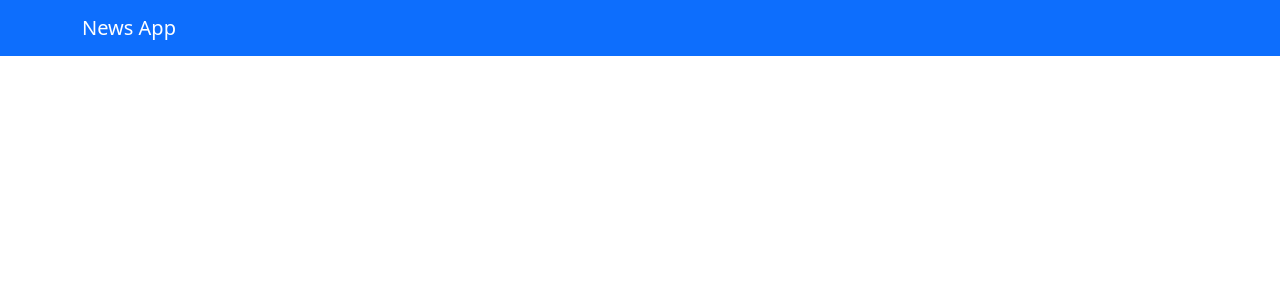
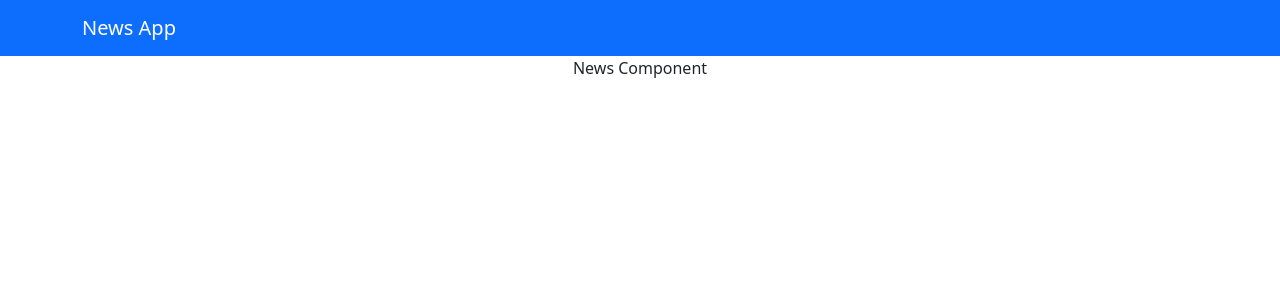
Before and after one commit to isti20/reactjs-news-app, a React (Create React App) app: page / in a window 1280 px wide. Shown: the top 300 px of the page. Built offline with nearby package versions, Linux system fonts and the light colour scheme.

Commit message:
create news item component

```diff
--- a/src/App.js
+++ b/src/App.js
@@ -1,11 +1,13 @@
 import './App.css';
-import Header from './components/Header';
+import NavigationBar from './components/Navbar';
 import 'bootstrap/dist/css/bootstrap.min.css';
+import News from './components/News';
 
 function App() {
   return (
     <div className="App">
-      <Header />
+      <NavigationBar />
+      <News />
     </div>
   );
 }
--- a/src/components/Header.jsx
+++ b/src/components/Navbar.jsx
@@ -1,7 +1,7 @@
 import React from "react";
 import { Navbar, Container } from 'react-bootstrap';
 
-function Header() {
+function NavigationBar() {
     return (
         <Navbar bg="primary" variant="dark">
             <Container>
@@ -10,4 +10,4 @@
         </Navbar>
     )
 }
-export default Header;
+export default NavigationBar;
--- /dev/null
+++ b/src/components/News.jsx
@@ -0,0 +1,13 @@
+import React, { Component } from 'react';
+
+class News extends Component {
+
+    render() {
+
+        return (
+            <div>News Component</div>
+        )
+    }
+}
+
+export default News
```
Also changed, not shown: src/components/NewsItem.jsx (added, +11 -0 lines).
